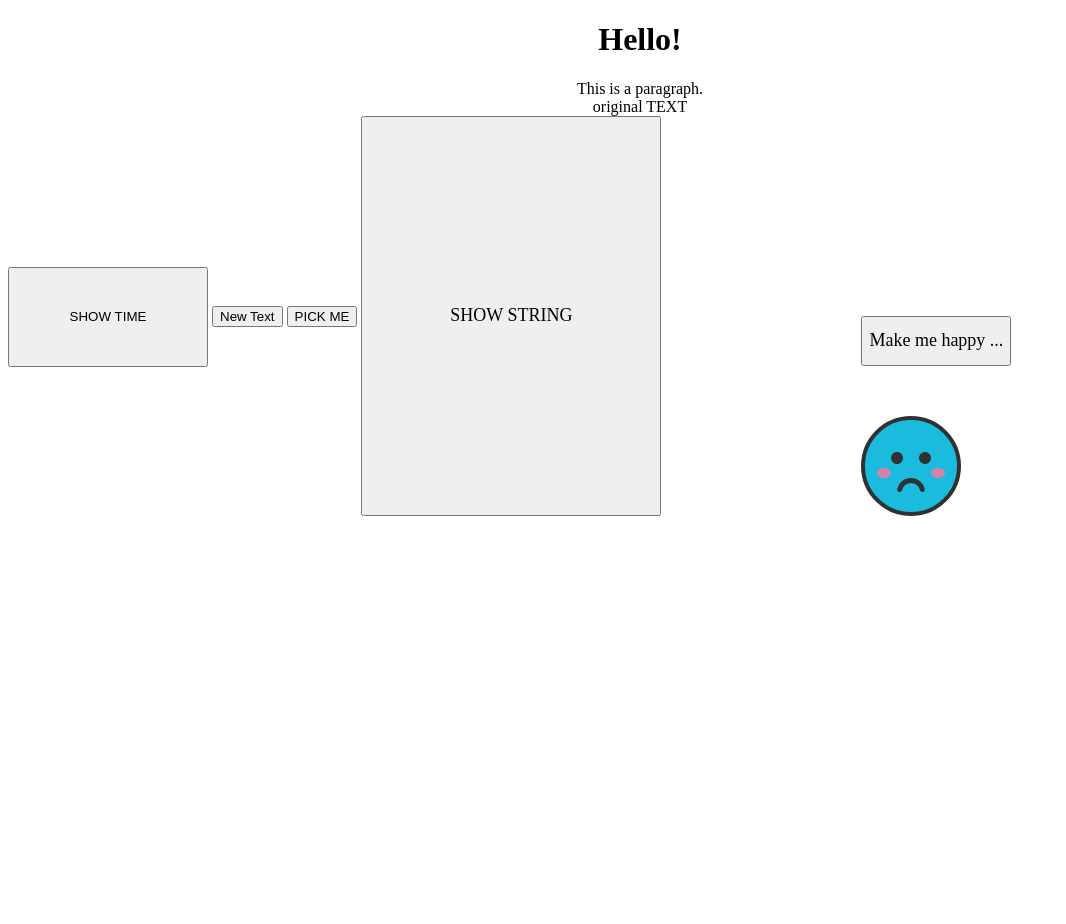
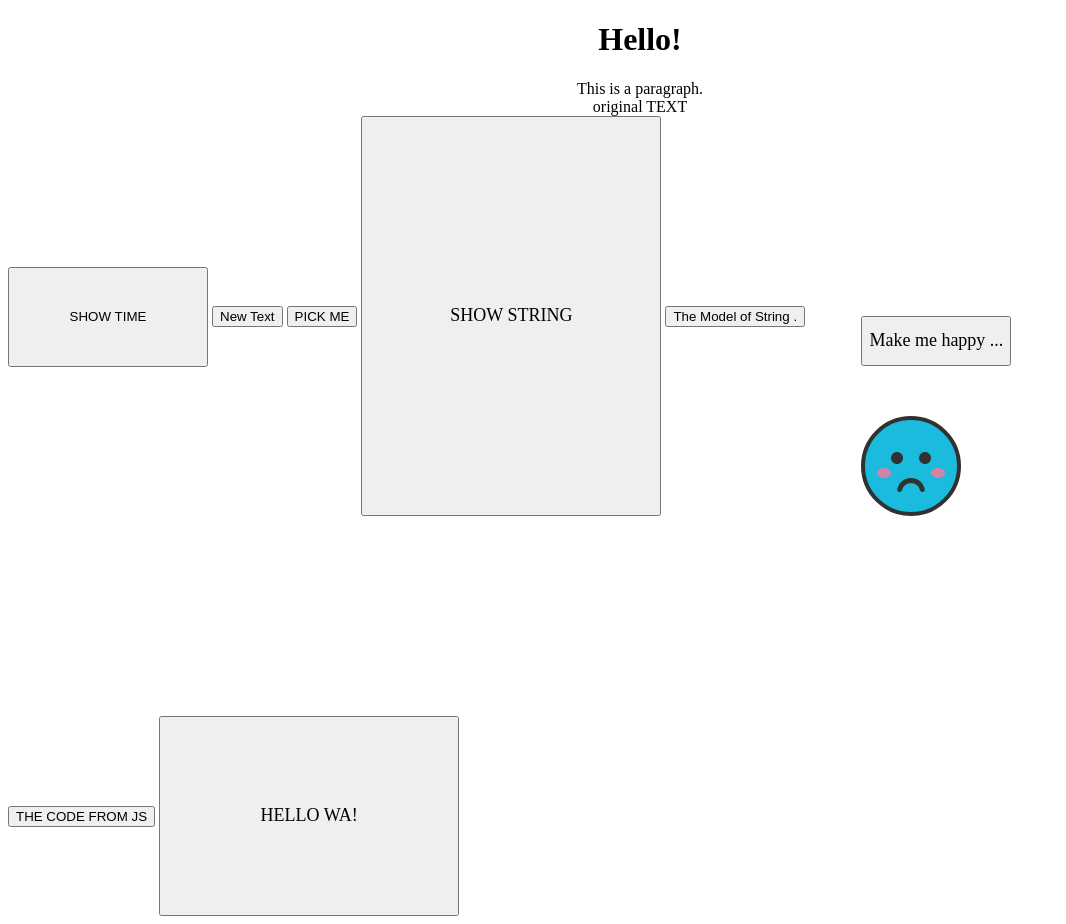
Before and after one commit to FrancesscaWY/Javascript_Learn__, a PHP site: page /init.html in a window 1280 px wide. Shown: the whole page, without its empty margins (0-1066 px from the left). Before the commit the page ends 516 px from the top, so only its background shows below. Run offline with PHP 8.4, Linux system fonts and the light colour scheme.

Commit message:
WHY the function can not valid?....

```diff
--- /dev/null
+++ b/JS_week5/Saying.js
@@ -0,0 +1,12 @@
+function SAY_GOOD() {
+    var d = Date();
+    var time = d.getHours();
+    document.getElementById("hello").innerHTML="HELLO!";
+    if (time < 10) {
+        document.getElementById("hello").innerHTML="GOOD MORNING!";
+    }else if(time >=10 && time<20){
+        document.getElementById("hello").innerHTML="HAVE A NICE DAY!";
+    }else {
+        document.getElementById("hello").innerHTML="GOOD NIGHT!";
+    }
+}
--- a/JS_week5/init.html
+++ b/JS_week5/init.html
@@ -5,6 +5,7 @@
     <title>Title</title>
     <script src="init_.js" ></script>
     <script src="str.js"></script>
+    <script src="Saying.js"></script>
     <link rel="stylesheet" href="init_.css">
 <body>
 <h1>Hello!</h1>
@@ -16,5 +17,9 @@
     <img id="my_image"  src="src_/picture/sad.svg" width="100" height="100" alt="fail to get the picture">
     <button id="emotion" type="button" onclick="changeImage()">Make me happy ...</button>
     <button id="str" type="button" onclick="is_str()">SHOW STRING</button>
+    <button type="button" onclick="str_model()">The Model of String .</button>
+<div id="model_list"></div>
+    <button type="button" onclick="model_li()">THE CODE FROM JS</button>
+    <button id="hello" type="button" onclick="SAY_GOOD()">HELLO WA!</button>
 </body>
 </html>
--- a/JS_week5/init_.css
+++ b/JS_week5/init_.css
@@ -33,3 +33,15 @@ div{
       font-family: "BIZ UDGothic";
       font-size: large;
   }
+  #model_list{
+      height:200px;
+      width:300px;
+      font-family: "BIZ UDGothic";
+      font-size: large;
+  }
+  #hello{
+      height:200px;
+      width:300px;
+      font-family: "BIZ UDGothic";
+      font-size: large;
+  }
--- a/JS_week5/str.js
+++ b/JS_week5/str.js
@@ -16,3 +16,20 @@ function is_str(){
 // var pat_=new RegExp('is');
 // document.write(pat_.test(str_));
 }
+
+function str_model(){
+    let text=`HELLO CHINA!`;
+    document.getElementById("demo").innerHTML=text;
+}
+
+function model_li(){
+    let header="";
+    let tags=["YOU","ME","WE","I","HE","SHE"];
+
+    let html=`<h2>${header}</h2><ul>`;
+    for(const x of tags){
+        html+=`<li>${x}</li>`;
+    }
+    html+=`</ul>`;
+    document.getElementById("model_list").innerHTML=html;
+}
```
Also changed, not shown: 1 other file.
